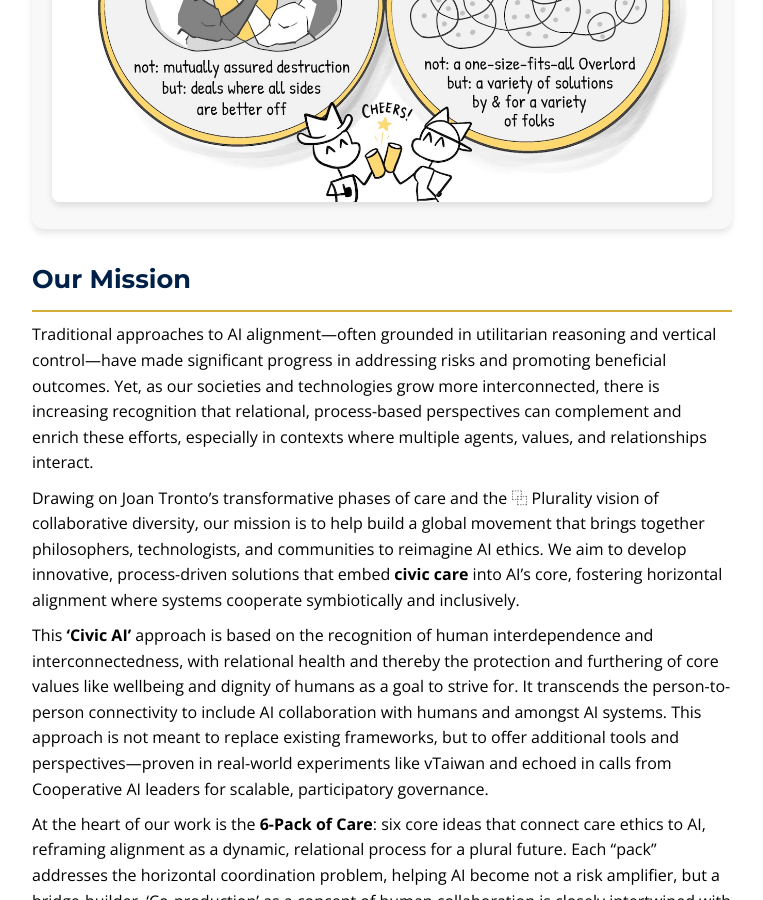
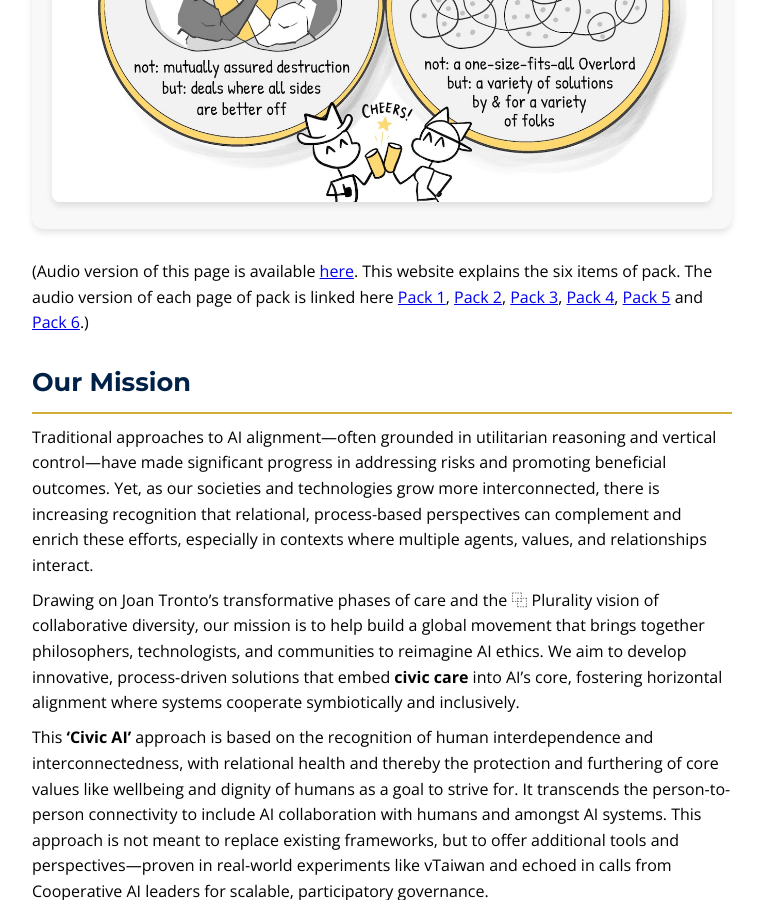
Before and after one commit to audreyt/6pack.care, a Jekyll site: the page built from index.md, in a window 1280 px wide and 900 px high, scrolled down 1201 px. Shown: the whole window, without its empty margins (258-1021 px from the left). Built offline with Jekyll 4.4.1, drawn with Linux system fonts in a browser that asks for light colours.

Commit message:
Add links to audio version files

```diff
--- a/index.md
+++ b/index.md
@@ -17,6 +17,8 @@ next_action:
 <img src="/img/overview-small.jpg" alt="6-Pack of Care visual overview" class="overview-image">
 </div>
 
+(Audio version of this page is available [here](https://drive.google.com/file/d/1869-7ASk-CMGXhoPES_9nQ5yZeua2d3N/view?usp=sharing).
+This website explains the six items of pack. The audio version of each page of pack is linked here [Pack 1](https://drive.google.com/file/d/1SpIdo2VWMmWsW3xQaL6ufcgynlXLUFJP/view?usp=sharing), [Pack 2](https://drive.google.com/file/d/1od3osQqOHSeZKia3rXWss7SAt8v4AdYR/view?usp=sharing), [Pack 3](https://drive.google.com/file/d/1sIIsU4pRev9asFjVPdUaaRN-ERibmzG1/view?usp=sharing), [Pack 4](https://drive.google.com/file/d/1JncM8taRQOoUQmPahAy2dLWToRu0Qass/view?usp=sharing), [Pack 5](https://drive.google.com/file/d/1zpy8MHyQ1tAgCDuHgS5LiW40xI-iqp4a/view?usp=sharing) and [Pack 6](https://drive.google.com/file/d/1STCQ5r9BQrzhq_hrYxARb3kG6wSyNZ7S/view?usp=sharing).)
 ## Our Mission
 
 Traditional approaches to AI alignment—often grounded in utilitarian reasoning and vertical control—have made significant progress in addressing risks and promoting beneficial outcomes. Yet, as our societies and technologies grow more interconnected, there is increasing recognition that relational, process-based perspectives can complement and enrich these efforts, especially in contexts where multiple agents, values, and relationships interact.
```
Also changed, not shown: manifesto.md (+2 -0 lines).
